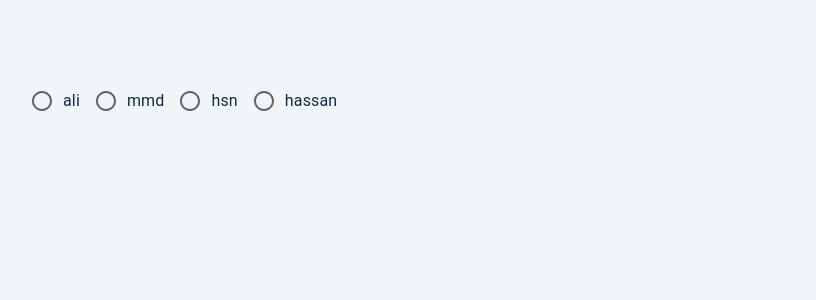
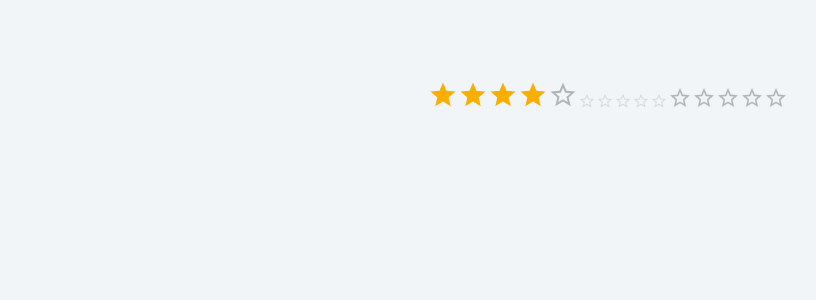
Before and after one commit to alivarastepour/react, a React (Create React App) app: page / in a window 1280 px wide. Shown: the top 300 px of the page, without its empty margins (32-848 px from the left). Built offline with nearby package versions, Linux system fonts and the light colour scheme.

Commit message:
MUI Rating

```diff
--- a/src/App.js
+++ b/src/App.js
@@ -1,5 +1,5 @@
 import React from 'react'
-import Setup from "./tutorial/28-MUI/RadioGroup"
+import Setup from "./tutorial/28-MUI/Rating"
 function App() {
   return (
       <div className='container'>
--- /dev/null
+++ b/src/tutorial/28-MUI/Rating.js
@@ -0,0 +1,10 @@
+import Rating from '@mui/material/Rating';
+import React from 'react';
+const Setup = () => {
+    return <>
+        <Rating readOnly value={4} size='large'/>
+        <Rating disabled size='small'/>
+        <Rating size='medium' highlightSelectedOnly/>
+    </>
+}
+export default Setup;
```
